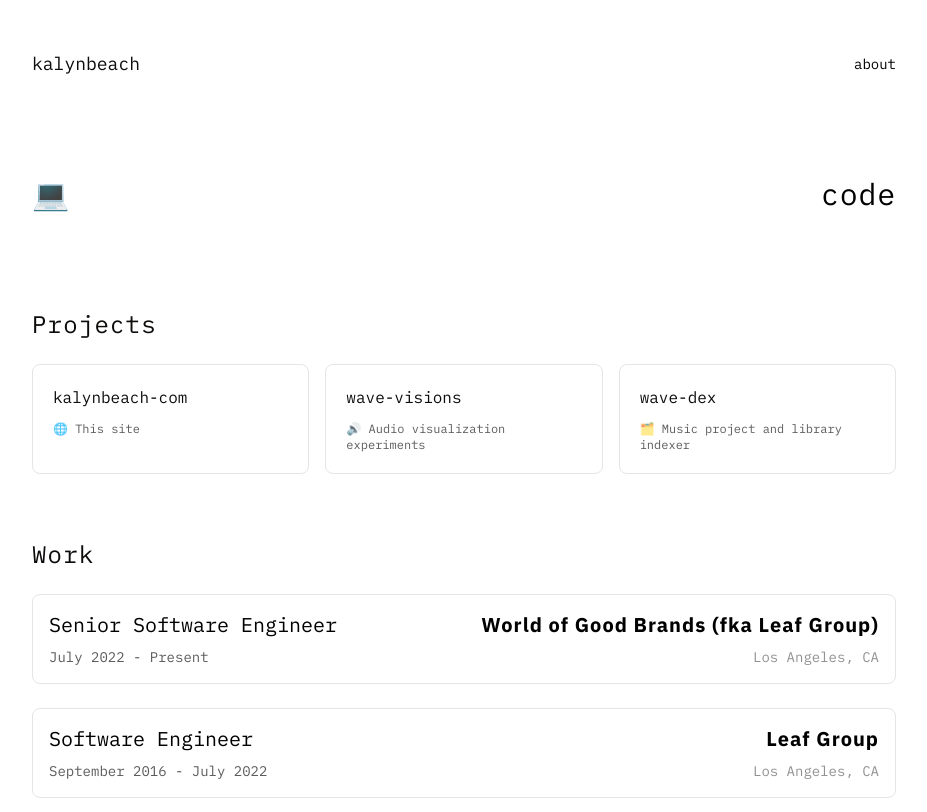
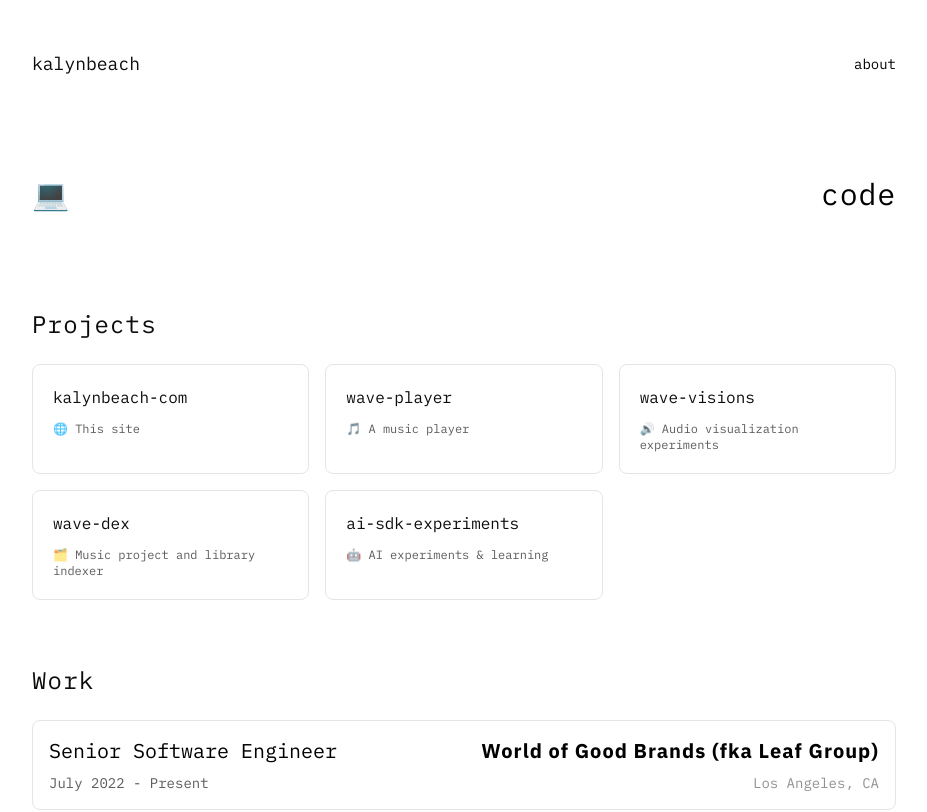
Before and after one commit to kalynbeach/kalynbeach-xyz, a Next.js app: page /code in a window 1280 px wide. Shown: the top 812 px of the page, without its empty margins (176-1103 px from the left). Built offline with nearby package versions, Linux system fonts and the light colour scheme.

Commit message:
update code content projects

```diff
--- a/src/app/(info)/code/content.ts
+++ b/src/app/(info)/code/content.ts
@@ -3,6 +3,11 @@ export const projects = [
     title: 'kalynbeach-com',
     description: '🌐 This site',
     href: 'https://github.com/kalynbeach/kalynbeach-com'
+  },
+  {
+    title: 'wave-player',
+    description: '🎵 A music player',
+    href: 'https://github.com/kalynbeach/wave-player'
   },
   {
     title: 'wave-visions',
@@ -13,6 +18,11 @@ export const projects = [
     title: 'wave-dex',
     description: '🗂️ Music project and library indexer',
     href: 'https://github.com/kalynbeach/wave-dex'
+  },
+  {
+    title: 'ai-sdk-experiments',
+    description: '🤖 AI experiments & learning',
+    href: 'https://github.com/kalynbeach/ai-sdk-experiments'
   }
 ]
 
```
